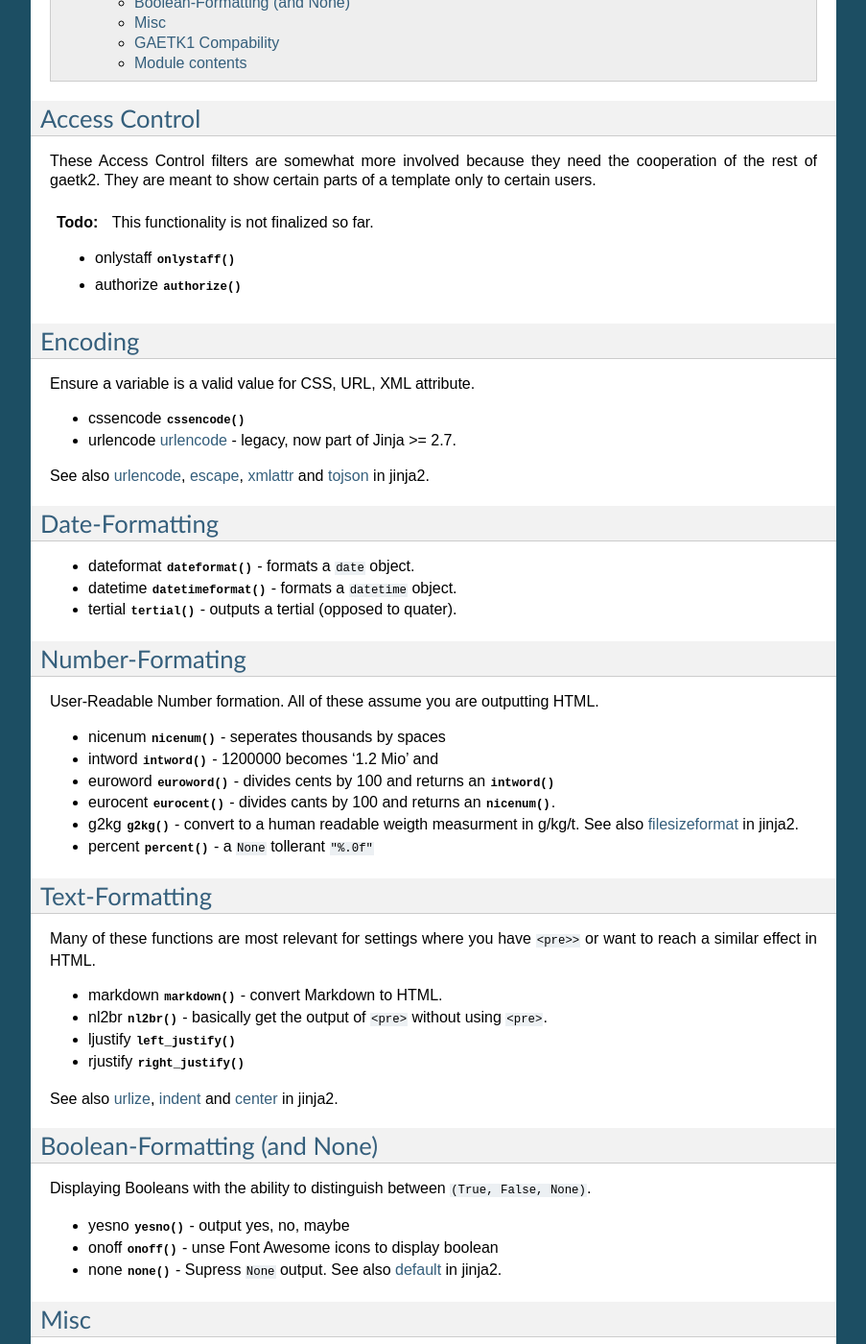
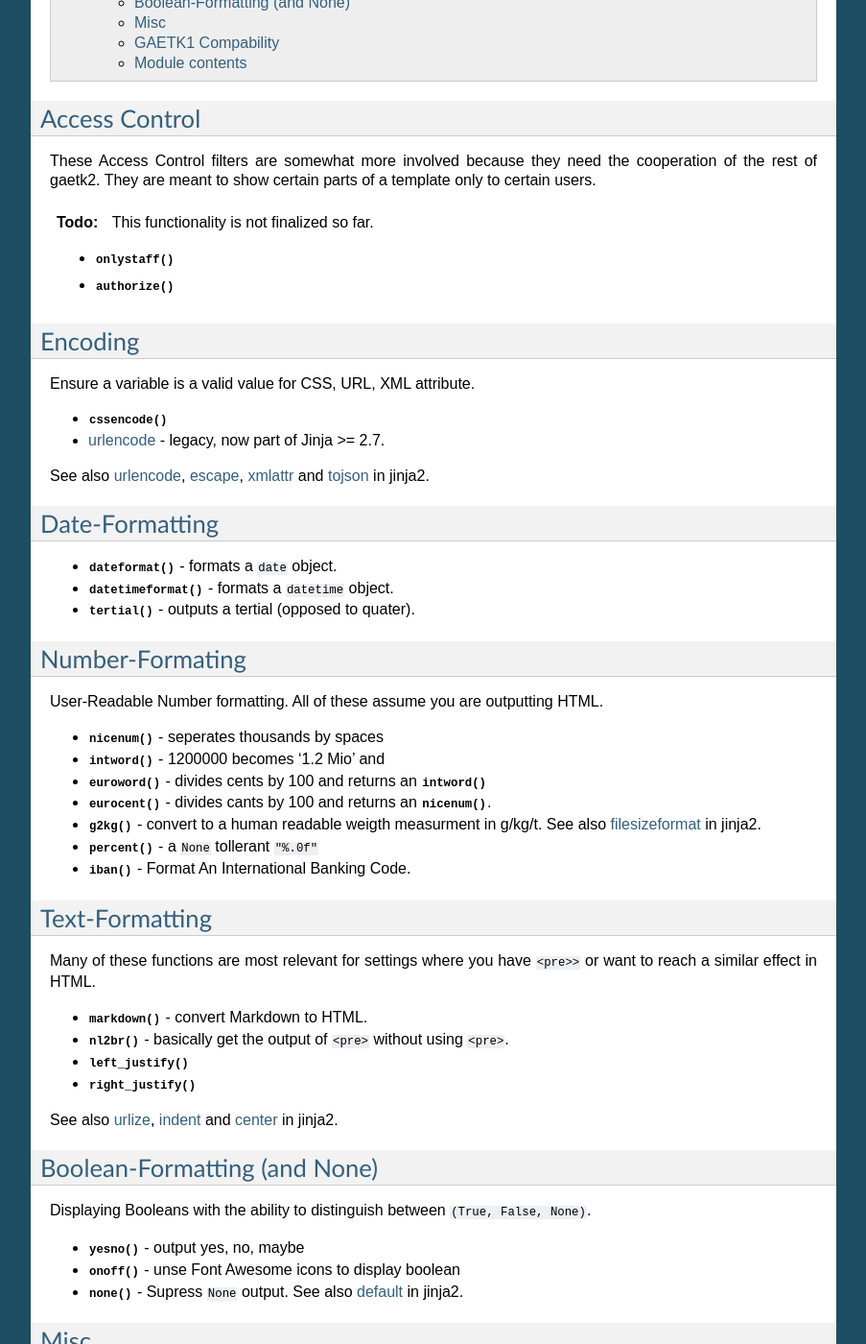
Before and after one commit to mdornseif/appengine-toolkit2, a Sphinx documentation site: the page built from docs/source/gaetk2.jinja_filters.rst, in a window 1280 px wide and 1400 px high, scrolled down 495 px. Shown: the whole window at 96% size, without its empty margins (198-1101 px from the left). Built offline with Sphinx 7.4.7, drawn with Linux system fonts in a browser that asks for light colours; some of the changed text lies outside the part shown.

Commit message:
⭐️ added `|iban` filter

```diff
--- a/docs/source/gaetk2.jinja_filters.rst
+++ b/docs/source/gaetk2.jinja_filters.rst
@@ -26,16 +26,16 @@ These Access Control filters are somewhat more involved because they need the co
 .. todo::
     This functionality is not finalized so far.
 
-    * onlystaff :func:`onlystaff`
-    * authorize :func:`authorize`
+    * :func:`onlystaff`
+    * :func:`authorize`
 
 Encoding
 --------
 
 Ensure a variable is a valid value for CSS, URL, XML attribute.
 
-* cssencode :func:`cssencode`
-* urlencode `urlencode <http://jinja.pocoo.org/docs/2.10/templates/#urlencode>`_ - legacy, now part of Jinja >= 2.7.
+* :func:`cssencode`
+* `urlencode <http://jinja.pocoo.org/docs/2.10/templates/#urlencode>`_ - legacy, now part of Jinja >= 2.7.
 
 See also `urlencode <http://jinja.pocoo.org/docs/2.10/templates/#urlencode>`_, `escape <http://jinja.pocoo.org/docs/2.10/templates/#escape>`_, `xmlattr <http://jinja.pocoo.org/docs/2.10/templates/#xmlattr>`_ and `tojson <http://jinja.pocoo.org/docs/2.10/templates/#tojson>`_ in jinja2.
 
@@ -43,23 +43,23 @@ See also `urlencode <http://jinja.pocoo.org/docs/2.10/templates/#urlencode>`_, `
 Date-Formatting
 ---------------
 
-* dateformat :func:`dateformat` - formats a ``date`` object.
-* datetime :func:`datetimeformat` - formats a ``datetime`` object.
-* tertial :func:`tertial` - outputs a tertial (opposed to quater).
+* :func:`dateformat` - formats a ``date`` object.
+* :func:`datetimeformat` - formats a ``datetime`` object.
+* :func:`tertial` - outputs a tertial (opposed to quater).
 
 
 Number-Formating
 ----------------
 
-User-Readable Number formation. All of these assume you are outputting HTML.
+User-Readable Number formatting. All of these assume you are outputting HTML.
 
-* nicenum :func:`nicenum` - seperates thousands by spaces
-* intword :func:`intword` - 1200000 becomes '1.2 Mio' and
-* euroword :func:`euroword` - divides cents by 100 and returns an :func:`intword`
-* eurocent :func:`eurocent` - divides cants by 100 and returns an :func:`nicenum`.
-* g2kg :func:`g2kg` - convert to a human readable weigth measurment in g/kg/t. See also `filesizeformat <http://jinja.pocoo.org/docs/2.10/templates/#filesizeformat>`_ in jinja2.
-* percent :func:`percent` - a ``None`` tollerant ``"%.0f"``
-
+* :func:`nicenum` - seperates thousands by spaces
+* :func:`intword` - 1200000 becomes '1.2 Mio' and
+* :func:`euroword` - divides cents by 100 and returns an :func:`intword`
+* :func:`eurocent` - divides cants by 100 and returns an :func:`nicenum`.
+* :func:`g2kg` - convert to a human readable weigth measurment in g/kg/t. See also `filesizeformat <http://jinja.pocoo.org/docs/2.10/templates/#filesizeformat>`_ in jinja2.
+* :func:`percent` - a ``None`` tollerant ``"%.0f"``
+* :func:`iban` - Format An International Banking Code.
 
 Text-Formatting
 ---------------
@@ -67,10 +67,10 @@ Text-Formatting
 Many of these functions are most relevant for settings where you
 have ``<pre>>`` or want to reach a similar effect in HTML.
 
-* markdown :func:`markdown` - convert Markdown to HTML.
-* nl2br :func:`nl2br` - basically get the output of ``<pre>`` without using ``<pre>``.
-* ljustify :func:`left_justify`
-* rjustify :func:`right_justify`
+* :func:`markdown` - convert Markdown to HTML.
+* :func:`nl2br` - basically get the output of ``<pre>`` without using ``<pre>``.
+* :func:`left_justify`
+* :func:`right_justify`
 
 See also `urlize <http://jinja.pocoo.org/docs/2.10/templates/#urlize>`_, `indent <http://jinja.pocoo.org/docs/2.10/templates/#indent>`_ and `center <http://jinja.pocoo.org/docs/2.10/templates/#center>`_ in jinja2.
 
@@ -80,15 +80,15 @@ Boolean-Formatting (and None)
 
 Displaying Booleans with the ability to distinguish between ``(True, False, None)``.
 
-* yesno :func:`yesno` - output yes, no, maybe
-* onoff :func:`onoff` - unse Font Awesome icons to display boolean
-* none :func:`none` - Supress ``None`` output. See also `default <http://jinja.pocoo.org/docs/2.10/templates/#default>`_ in jinja2.
+* :func:`yesno` - output yes, no, maybe
+* :func:`onoff` - unse Font Awesome icons to display boolean
+* :func:`none` - Supress ``None`` output. See also `default <http://jinja.pocoo.org/docs/2.10/templates/#default>`_ in jinja2.
 
 
 Misc
 ----
 
-* plural :func:`plural`
+* :func:`plural` - Pluralize (works for German).
 
 
 GAETK1 Compability
```
Also changed, not shown: 1 other file.
